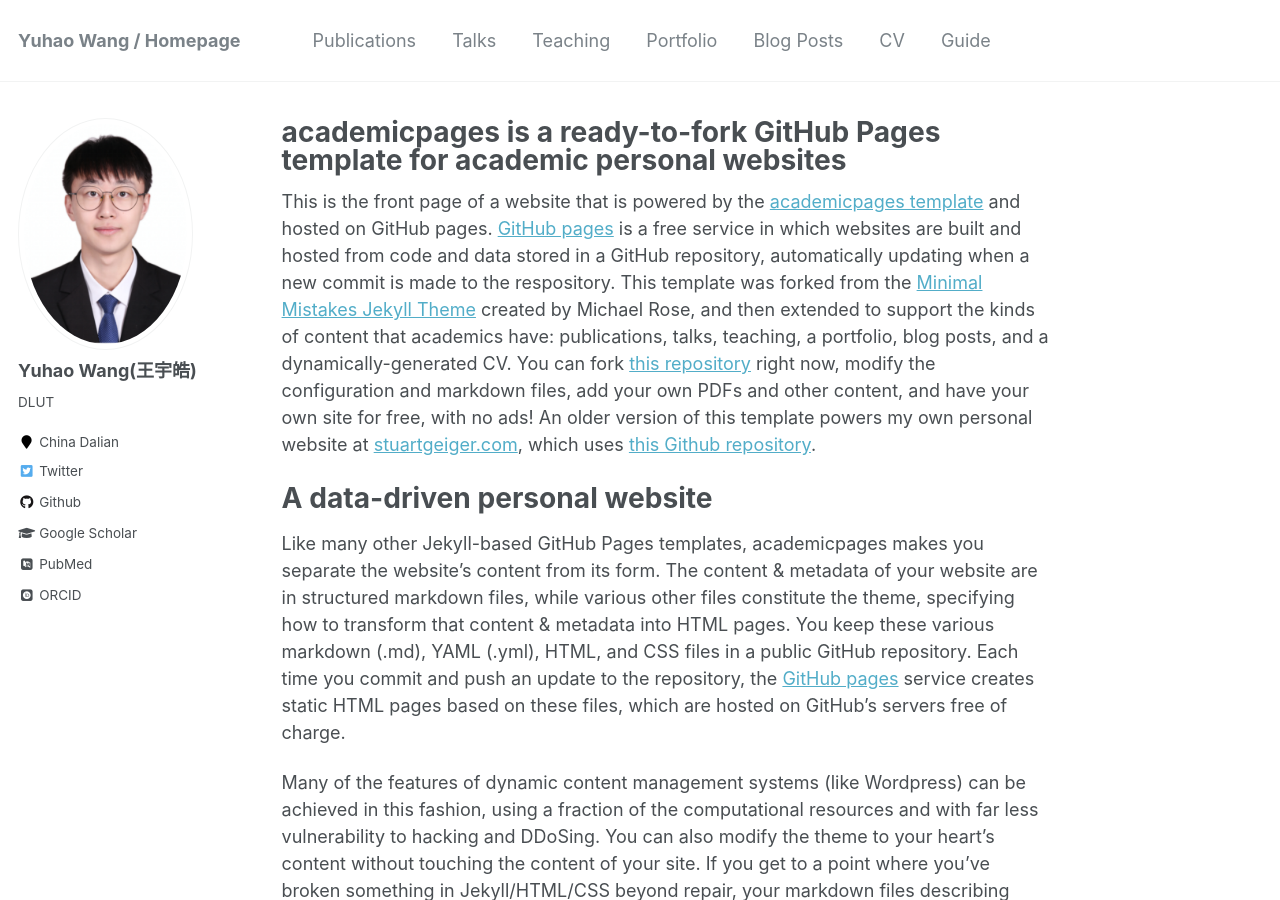
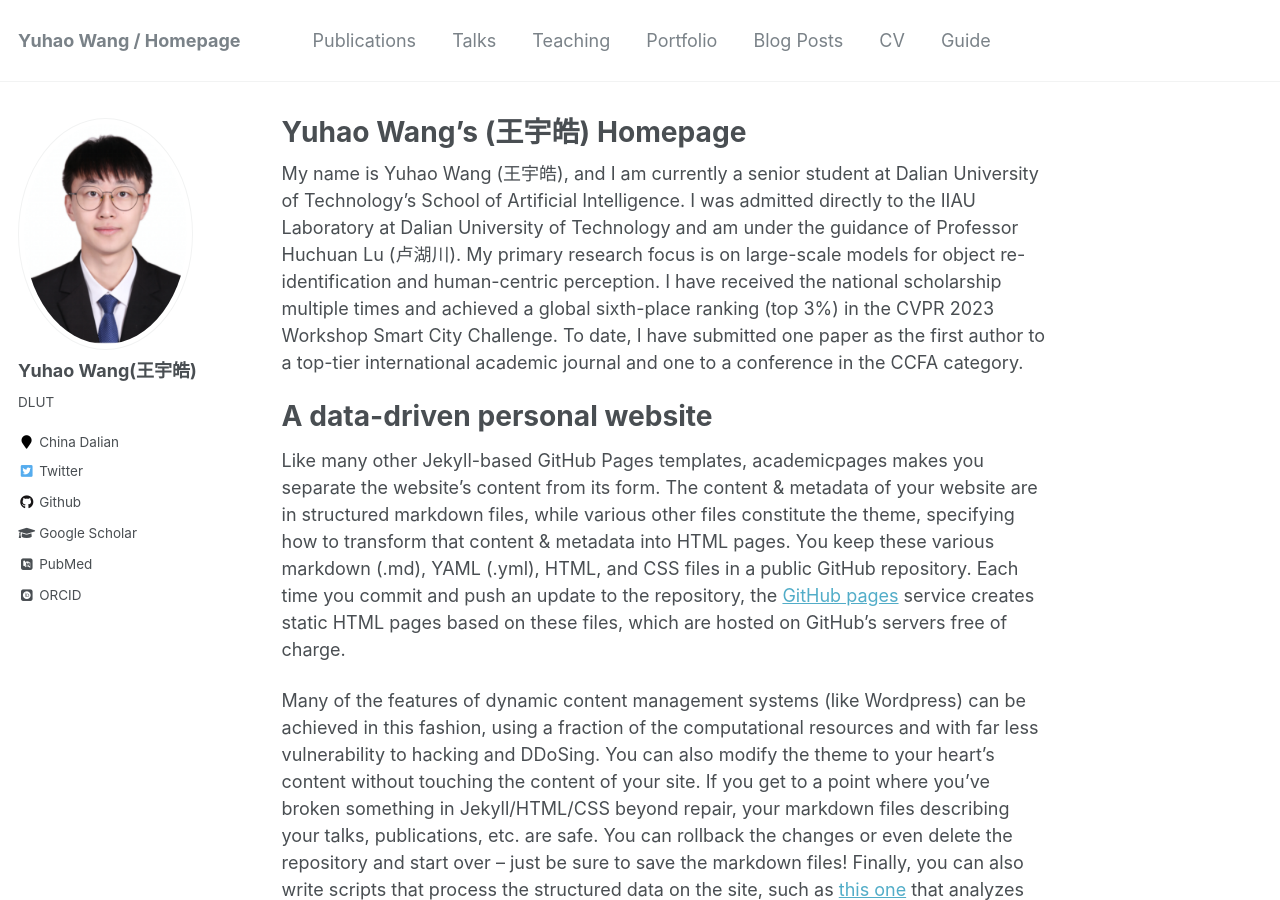
Before and after one commit to 924973292/924973292.github.io, a Jekyll site: the page built from _pages/about.md, in a window 1280 px wide and 900 px high. Built offline with Jekyll 4.4.1, drawn with Linux system fonts in a browser that asks for light colours; some web fonts are replaced.

Commit message:
pubchange

```diff
--- a/_pages/about.md
+++ b/_pages/about.md
@@ -1,6 +1,6 @@
 ---
 permalink: /
-title: "academicpages is a ready-to-fork GitHub Pages template for academic personal websites"
+title: "Yuhao Wang’s (王宇皓) Homepage"
 excerpt: "About me"
 author_profile: true
 redirect_from:
@@ -8,7 +8,8 @@ redirect_from:
   - /about.html
 ---
 
-This is the front page of a website that is powered by the [academicpages template](https://github.com/academicpages/academicpages.github.io) and hosted on GitHub pages. [GitHub pages](https://pages.github.com) is a free service in which websites are built and hosted from code and data stored in a GitHub repository, automatically updating when a new commit is made to the respository. This template was forked from the [Minimal Mistakes Jekyll Theme](https://mmistakes.github.io/minimal-mistakes/) created by Michael Rose, and then extended to support the kinds of content that academics have: publications, talks, teaching, a portfolio, blog posts, and a dynamically-generated CV. You can fork [this repository](https://github.com/academicpages/academicpages.github.io) right now, modify the configuration and markdown files, add your own PDFs and other content, and have your own site for free, with no ads! An older version of this template powers my own personal website at [stuartgeiger.com](http://stuartgeiger.com), which uses [this Github repository](https://github.com/staeiou/staeiou.github.io).
+My name is Yuhao Wang (王宇皓), and I am currently a senior student at Dalian University of Technology's School of Artificial Intelligence. I was admitted directly to the IIAU Laboratory at Dalian University of Technology and am under the guidance of Professor Huchuan Lu (卢湖川). My primary research focus is on large-scale models for object re-identification and human-centric perception. I have received the national scholarship multiple times and achieved a global sixth-place ranking (top 3%) in the CVPR 2023 Workshop Smart City Challenge. To date, I have submitted one paper as the first author to a top-tier international academic journal and one to a conference in the CCFA category.
+
 
 A data-driven personal website
 ======
```
